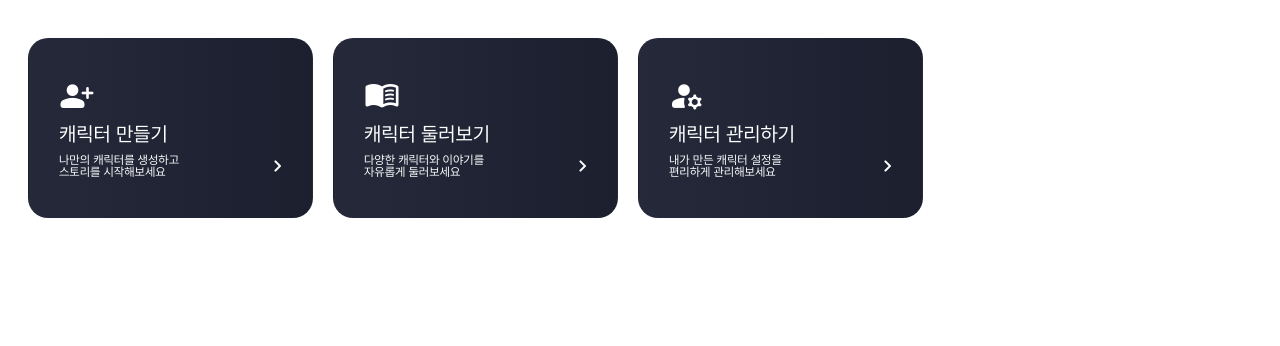
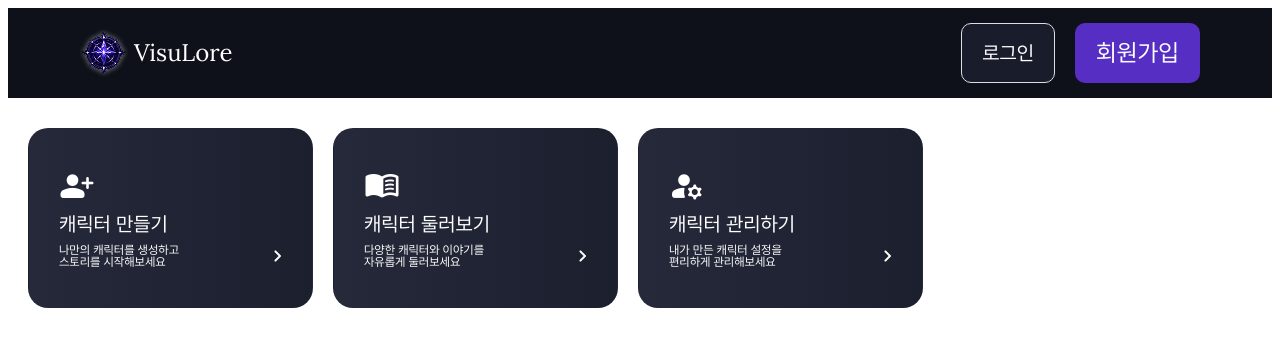
Before and after one commit to eodrn7021-cell/est_13_3st_project, a Next.js app: page / in a window 1280 px wide. Shown: the top 346 px of the page. Built offline with nearby package versions, Linux system fonts and the light colour scheme.

Commit message:
feat: 페이지 유형별 헤더 컴포넌트 구현,메인페이지에 컴포넌트 추가

```diff
--- a/app/page.jsx
+++ b/app/page.jsx
@@ -1,8 +1,13 @@
+import Header from "@/components/layout/Header/Header";
 import QuickMenu from "@/components/home/QuickMenu/QuickMenu";
+
 import styles from "./page.module.scss";
 
 const HomePage = () => {
   return (
+    <>
+      <Header variant="main" />
+
       <main>
         <section className={styles.quick_menu_list}>
           <QuickMenu
@@ -45,6 +50,7 @@ const HomePage = () => {
           />
         </section>
       </main>
+    </>
   );
 };
 
--- a/components/layout/Header/Header.jsx
+++ b/components/layout/Header/Header.jsx
@@ -0,0 +1,52 @@
+import Link from "next/link";
+import Image from "next/image";
+
+import Button from "@/components/common/Button/Button";
+import styles from "./Header.module.scss";
+
+const Header = ({ variant = "main", accountContent = null }) => {
+  return (
+    <header className={styles.header}>
+      <div className={styles.header_inner}>
+        {/* 공통 로고 */}
+        <Link href="/" className={styles.header_logo}>
+          <Image src="/images/icons/logo.png" alt="VisuLore 로고" width={48} height={48} priority />
+
+          <span className="en_t_title">VisuLore</span>
+        </Link>
+
+        {/* 메인·캐릭터 목록 페이지 */}
+        {variant === "main" && (
+          <div className={styles.header_actions}>
+            {/* SearchBar 컴포넌트 완성 후 이 위치에 추가 */}
+
+            <div className={styles.header_buttons}>
+              <Button variant="secondary" size="medium">
+                로그인
+              </Button>
+
+              <Button variant="primary" size="large">
+                회원가입
+              </Button>
+            </div>
+          </div>
+        )}
+
+        {/* 캐릭터 만들기·캐릭터 상세 페이지 */}
+        {variant === "account" && (
+          <div className={styles.header_account}>
+            {accountContent || (
+              <Link href="/mypage" className={styles.header_mypage}>
+                마이페이지
+              </Link>
+            )}
+          </div>
+        )}
+
+        {/* simple은 조건을 넣지 않아서 로고만 표시 */}
+      </div>
+    </header>
+  );
+};
+
+export default Header;
--- a/components/layout/Header/Header.module.scss
+++ b/components/layout/Header/Header.module.scss
@@ -0,0 +1,64 @@
+@use "../../../styles/abstracts/_colors.scss" as colors;
+
+.header {
+  width: 100%;
+  background-color: colors.$color_background_deep;
+}
+
+.header_inner {
+  display: flex;
+  align-items: center;
+  justify-content: space-between;
+
+  width: 100%;
+  max-width: 1200px;
+  height: 90px;
+  margin: 0 auto;
+  padding: 0 40px;
+
+  box-sizing: border-box;
+}
+
+.header_logo {
+  display: inline-flex;
+  align-items: center;
+  gap: 6px;
+
+  flex-shrink: 0;
+
+  color: colors.$color_white;
+  text-decoration: none;
+}
+
+.header_actions {
+  display: flex;
+  align-items: center;
+  gap: 20px;
+}
+
+.header_buttons {
+  display: flex;
+  align-items: center;
+  gap: 20px;
+}
+
+.header_account {
+  display: flex;
+  align-items: center;
+}
+
+.header_mobile_search {
+  display: none;
+}
+
+/* 태블릿·모바일은 세부 피그마 수치 확인 후 조정 */
+@media (max-width: 768px) {
+  .header_inner {
+    min-height: 72px;
+    height: auto;
+    padding: 0 40px;
+  }
+}
+
+@media (max-width: 480px) {
+}
```
Also changed, not shown: public/images/icons/logo.png (added). Lines whose indentation alone changed are shown as unchanged.
